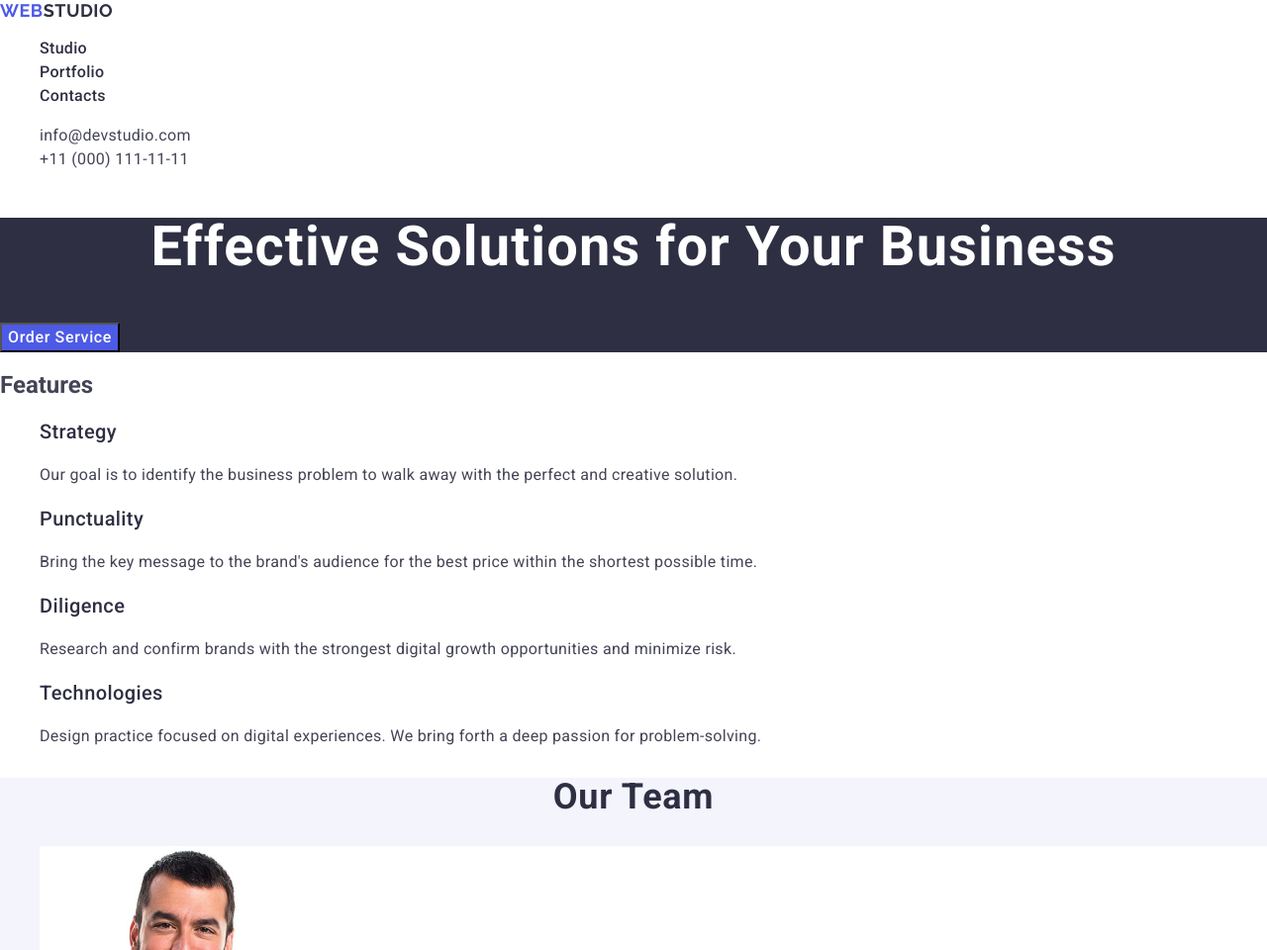
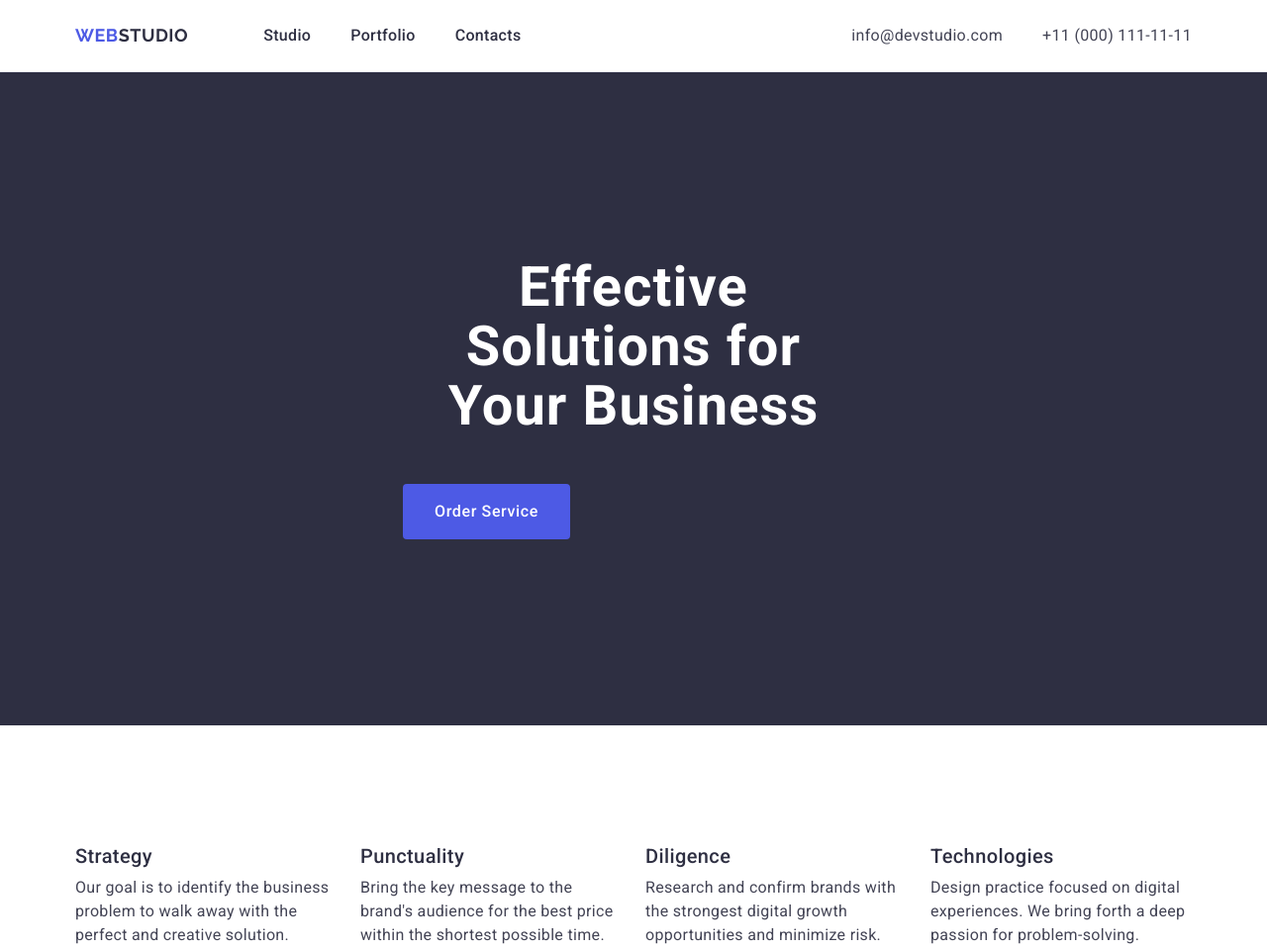
Before and after one commit to TetianaMendel/goit-markup-hw-03, a plain HTML site: page index.html in a window 1280 px wide. Shown: the top 960 px of the page at 99% size. Drawn offline with nearby package versions, Linux system fonts and the light colour scheme.

Commit message:
add header, section-hero and section-features

```diff
--- a/css/styles.css
+++ b/css/styles.css
@@ -4,15 +4,43 @@ body {
     background-color: #fff;
 }
 
+h1,h2,h3,p {
+    margin: 0;
+}
+
 ul,
 ol {
     list-style-type: none;
+    margin: 0;
+    padding-left: 0;
 }
 
 a {
     text-decoration: none;
 }
 
+img {
+    display: block;
+    max-width: 100%;
+    height: auto;
+}
+
+.container {
+    max-width: 1158px;
+    margin: 0 auto;
+    padding: 0 15px;
+}
+.page-header {
+    border-bottom: 1px solid #e7e9fc;
+}
+.header-container {
+    display: flex;
+    align-items: center;
+}
+.page-nav {
+  display: flex;
+  align-items: center;
+}
 .header-logo {
     font-family: "Raleway", sans-serif;
     font-weight: 700;
@@ -21,12 +49,24 @@ a {
     letter-spacing: 0.03em;
     text-transform: uppercase;
     color: #4d5ae5;
+    margin-right: 76px;
+}
+.header-logo {
+    padding: 24px 0;
+    margin-right: 76px;
 }
 .header-logo .logo-part {
     color: #2e2f42;
 }
+.nav-list {
+    display: flex;
+    align-items: center;
+    gap: 40px;
+}
 
 .nav-link {
+    display: block;
+    padding: 24px 0;
     font-weight: 500;
     font-size: 16px;
     line-height: 1.5;
@@ -36,9 +76,18 @@ a {
 
 .contacts {
     font-style: normal;
+    margin-left: auto;
+}
+
+.contacts-list {
+    display: flex;
+    align-items: center;
+    gap: 40px;
 }
 
 .contacts-link {
+    display: block;
+    padding: 24px 0;
     font-size: 16px;
     line-height: 1.5;
     letter-spacing: 0.02em;
@@ -51,15 +100,21 @@ a {
 
 .section-hero {
     background: #2e2f42;
+    padding: 188px 0;
 }
 
+.hero-container {
+    max-width: 496px;
+}
 .title-hero {
     font-weight: 700;
     font-size: 56px;
     line-height: 1.07;
     letter-spacing: 0.02em;
     text-align: center;
-    color: #fff
+    color: #fff;
+    max-width: 496px;
+    margin-bottom: 48px;
 }
 .btn-order {
     font-weight: 500;
@@ -68,12 +123,39 @@ a {
     letter-spacing: 0.04em;
     color: #fff;
     background-color: #4d5ae5;
+    display: block;
+    min-width: 169px;
+    height: 56px;
+    border: none;
+    border-radius: 4px;
+    display: block;
     cursor: pointer;
 }
 .btn-order:hover, .btn-order:focus {
     background-color: #404bbf;
 }
-
+.visually-hidden {
+    position: absolute;
+    width: 1px;
+    height: 1px;
+    margin: -1px;
+    border: 0;
+    padding: 0;
+    white-space: nowrap;
+    clip-path: inset(100%);
+    clip: rect(0 0 0 0);
+    overflow: hidden;
+}
+.section-features {
+    padding: 120px 0;
+}
+.features-list {
+    display: flex;
+    gap: 24px;
+}
+.features-items {
+    flex-basis: calc((100% - 3 * 24px) / 4);
+}
 .features-item {
     font-weight: 500;
     font-size: 20px;
@@ -81,7 +163,9 @@ a {
     letter-spacing: 0.02em;
     color: #2e2f42;
 }
-
+.features-item {
+    margin-bottom: 8px;
+}
 .features-text {
     font-weight: 400;
     font-size: 16px;
@@ -137,6 +221,8 @@ a {
 }
 .page-footer {
     background: #2e2f42;
+    padding-top: 100px;
+    padding-bottom: 100px;
 }
 .footer-logo {
     font-family: "Raleway", sans-serif;
@@ -146,6 +232,8 @@ a {
     letter-spacing: 0.03em;
     text-transform: uppercase;
     color: #4d5ae5;
+    display: inline-block;
+    margin-bottom: 16px;
 }
 
 .footer-logo .logo-part {
@@ -157,4 +245,5 @@ a {
     line-height: 1.5;
     letter-spacing: 0.02em;
     color: #f4f4fd;
+    max-width: 264px;
 }
--- a/index.html
+++ b/index.html
@@ -12,12 +12,16 @@
     />
     <link
       rel="stylesheet"
-      href="https://cdn.jsdelivr.net/npm/modern-normalize@2.0.0/modern-normalize.min.css"
+      href="https://cdnjs.cloudflare.com/ajax/libs/modern-normalize/3.0.1/modern-normalize.min.css"
+      integrity="sha512-q6WgHqiHlKyOqslT/lgBgodhd03Wp4BEqKeW6nNtlOY4quzyG3VoQKFrieaCeSnuVseNKRGpGeDU3qPmabCANg=="
+      crossorigin="anonymous"
+      referrerpolicy="no-referrer"
     />
     <link rel="stylesheet" href="./css/styles.css" />
   </head>
   <body>
     <header class="page-header">
+      <div class="container header-container">
         <nav class="page-nav">
           <a class="header-logo" href="./index.html"
             >Web<span class="logo-part">Studio</span></a
@@ -48,39 +52,43 @@
             </li>
           </ul>
         </address>
+      </div>
     </header>
 
     <main>
       <section class="section-hero">
+        <div class="container hero-container">
           <h1 class="title-hero">Effective Solutions for Your Business</h1>
           <button class="btn-order" type="button">Order Service</button>
+        </div>
       </section>
 
-      <section>
-        <h2>Features</h2>
-        <ul>
-          <li>
+      <section class="section-features">
+        <div class="container features-container">
+          <h2 class="visually-hidden">Features</h2>
+          <ul class="features-list">
+            <li class="features-items">
               <h3 class="features-item">Strategy</h3>
               <p class="features-text">
-              Our goal is to identify the business problem to walk away with the
-              perfect and creative solution.
+                Our goal is to identify the business problem to walk away with
+                the perfect and creative solution.
               </p>
             </li>
-          <li>
+            <li class="features-items">
               <h3 class="features-item">Punctuality</h3>
               <p class="features-text">
                 Bring the key message to the brand's audience for the best price
                 within the shortest possible time.
               </p>
             </li>
-          <li>
+            <li class="features-items">
               <h3 class="features-item">Diligence</h3>
               <p class="features-text">
                 Research and confirm brands with the strongest digital growth
                 opportunities and minimize risk.
               </p>
             </li>
-          <li>
+            <li class="features-items">
               <h3 class="features-item">Technologies</h3>
               <p class="features-text">
                 Design practice focused on digital experiences. We bring forth a
@@ -88,9 +96,11 @@
               </p>
             </li>
           </ul>
+        </div>
       </section>
 
       <section class="section-team">
+        <div class="container">
           <h2 class="mean-title">Our Team</h2>
           <ul>
             <li class="team-item">
@@ -126,12 +136,19 @@
               <p class="team-text">UI Designer</p>
             </li>
           </ul>
+        </div>
       </section>
+
       <section>
+        <div class="container">
           <h2 class="mean-title">Our Portfolio</h2>
           <ul>
             <li class="portfolio-item">
-            <img src="./images/bankingapp.jpg" alt="Banking App" width="360" />
+              <img
+                src="./images/bankingapp.jpg"
+                alt="Banking App"
+                width="360"
+              />
               <h3 class="portfolio-title">Banking App</h3>
               <p class="portfolio-text">App</p>
             </li>
@@ -181,17 +198,20 @@
               <p class="portfolio-text">Marketing</p>
             </li>
           </ul>
+        </div>
       </section>
     </main>
 
     <footer class="page-footer">
+      <div class="container">
         <a class="footer-logo" href="./index.html"
           >Web<span class="logo-part">Studio</span></a
         >
         <p class="footer-text">
-        Increase the flow of customers and sales for your business with digital
-        marketing & growth solutions.
+          Increase the flow of customers and sales for your business with
+          digital marketing & growth solutions.
         </p>
+      </div>
     </footer>
   </body>
 </html>
```
Lines whose indentation alone changed are shown as unchanged.
